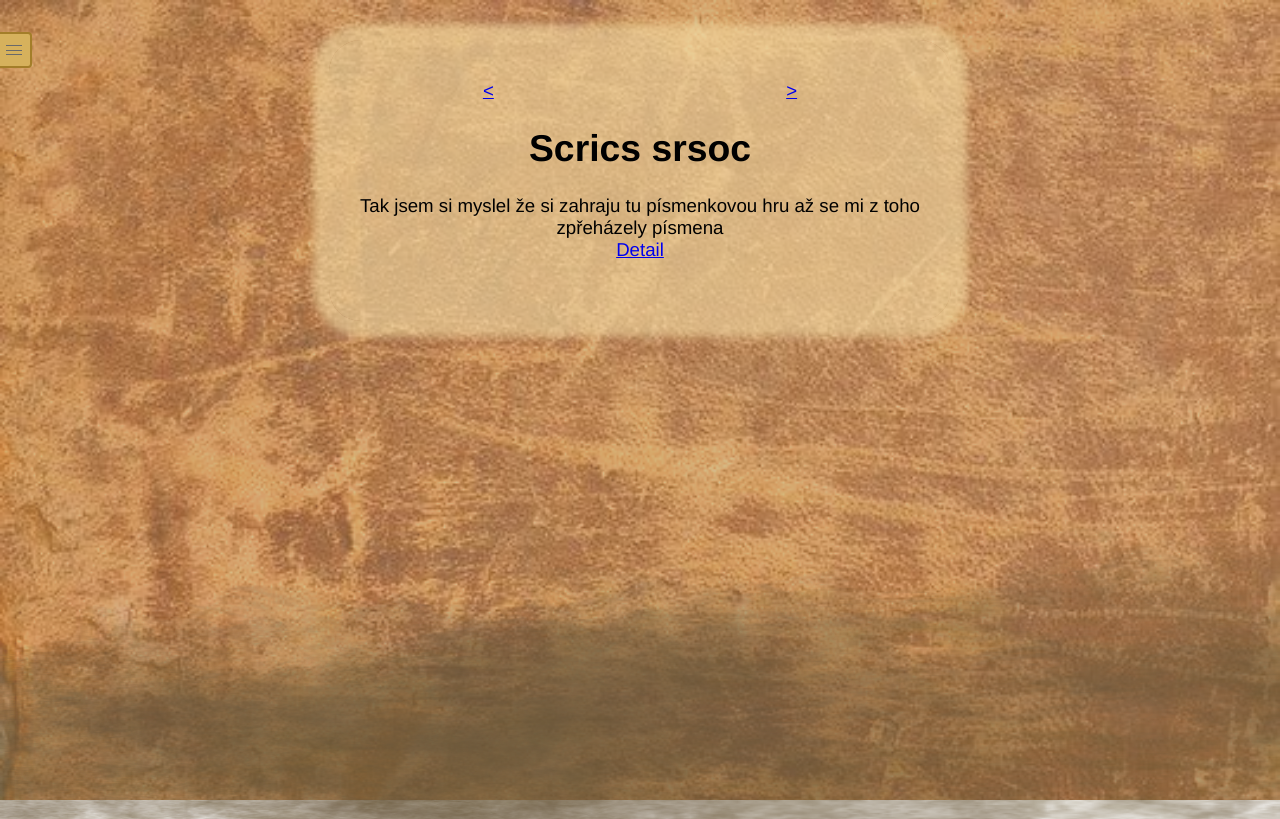
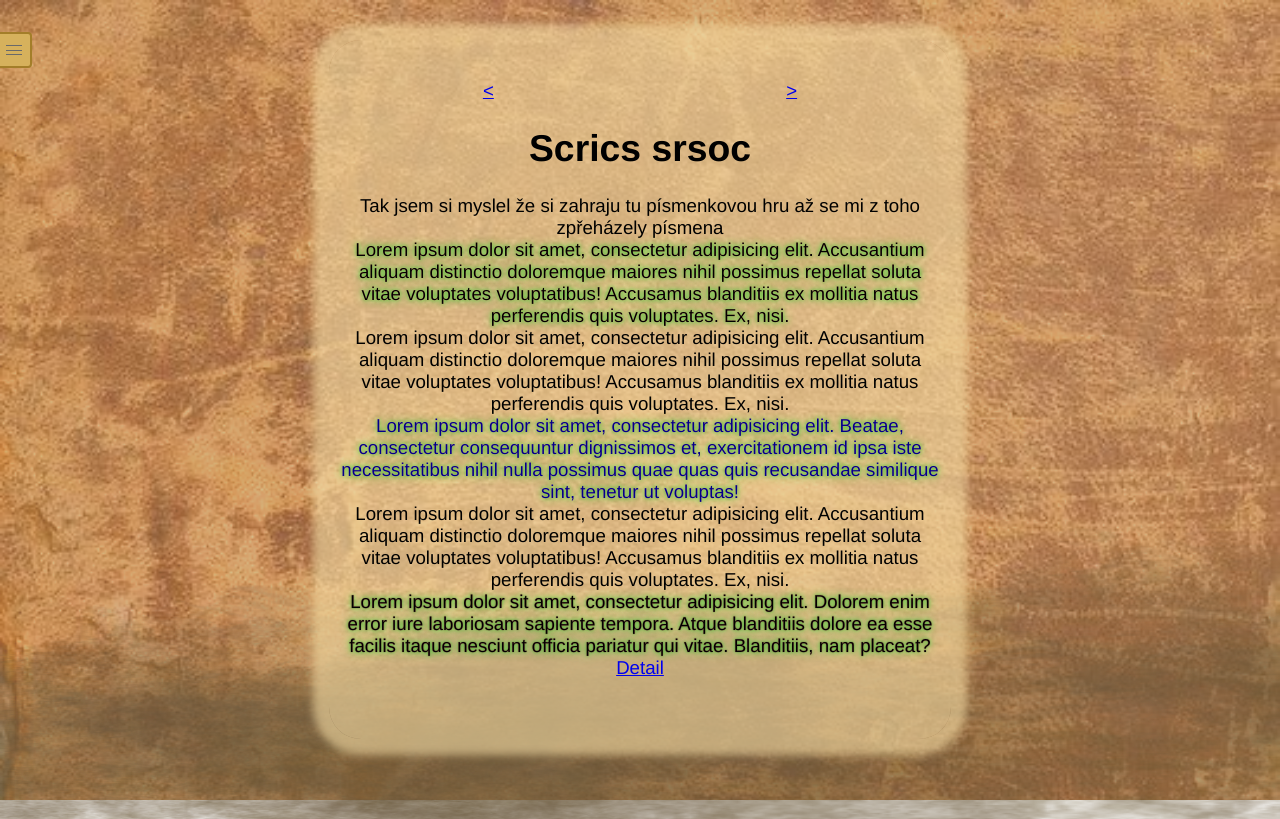
Before and after one commit to com-pot/treasure-hunt-vue, a Vue app: page /game/part/s-a in a window 1280 px wide. Built offline with nearby package versions, Linux system fonts and the light colour scheme.

Commit message:
Add story text glow style

```diff
--- a/src/modules/SotW/views/SotwViewStory.vue
+++ b/src/modules/SotW/views/SotwViewStory.vue
@@ -1,6 +1,14 @@
 <template>
   <h1>{{title}}</h1>
   <div class="story-content" ref="storyContent" v-html="preparedHtml"/>
+  <div class="story-content logue">
+    <span class="msg glow" style="--glow: limegreen;">Lorem ipsum dolor sit amet, consectetur adipisicing elit. Accusantium aliquam distinctio doloremque maiores nihil possimus repellat soluta vitae voluptates voluptatibus! Accusamus blanditiis ex mollitia natus perferendis quis voluptates. Ex, nisi.</span>
+    <span class="msg glow">Lorem ipsum dolor sit amet, consectetur adipisicing elit. Accusantium aliquam distinctio doloremque maiores nihil possimus repellat soluta vitae voluptates voluptatibus! Accusamus blanditiis ex mollitia natus perferendis quis voluptates. Ex, nisi.</span>
+    <span class="msg" style="--log-col: darkblue; --glow: limegreen">Lorem ipsum dolor sit amet, consectetur adipisicing elit. Beatae, consectetur consequuntur dignissimos et, exercitationem id ipsa iste necessitatibus nihil nulla possimus quae quas quis recusandae similique sint, tenetur ut voluptas!</span>
+    <span class="msg glow">Lorem ipsum dolor sit amet, consectetur adipisicing elit. Accusantium aliquam distinctio doloremque maiores nihil possimus repellat soluta vitae voluptates voluptatibus! Accusamus blanditiis ex mollitia natus perferendis quis voluptates. Ex, nisi.</span>
+
+    <span class="msg glow breathe" style="--glow: limegreen;">Lorem ipsum dolor sit amet, consectetur adipisicing elit. Dolorem enim error iure laboriosam sapiente tempora. Atque blanditiis dolore ea esse facilis itaque nesciunt officia pariatur qui vitae. Blanditiis, nam placeat?</span>
+  </div>
 </template>
 
 <script lang="ts">
@@ -50,6 +58,8 @@ export default defineComponent({
 });
 </script>
 
-<style>
-
+<style lang="scss">
+.story-content {
+  --glow-accent: #{hsla(20deg, 100%, 75%, 1)}
+}
 </style>
--- /dev/null
+++ b/src/sass/_anylogue.scss
@@ -0,0 +1,30 @@
+.logue {
+  .msg {
+    display: block;
+    color: var(--log-col);
+
+    &[style*="--glow"] {
+      text-shadow:
+              0 0 0.05em var(--glow-accent, transparent),
+              0 0 0.05em var(--glow-effect, transparent),
+              0 0 0.2em var(--glow),
+              0 0 0.5em var(--glow),
+    }
+
+
+    &.breathe {
+      animation: glow-breathe 1s alternate infinite;
+    }
+  }
+}
+
+@keyframes glow-breathe {
+
+  @for $i from 1 through 10 {
+    $pct: $i * 10;
+    #{$pct}% {
+      --glow-effect: #{rgba(black, $i * 0.1)};
+    }
+  }
+
+}
--- a/src/sass/main.scss
+++ b/src/sass/main.scss
@@ -5,6 +5,7 @@
 @import "components/symbols";
 @import "layout";
 
+@import "anylogue";
 @import "themes/sotw/authForm";
 
 @import "themes/dream-light";
```
